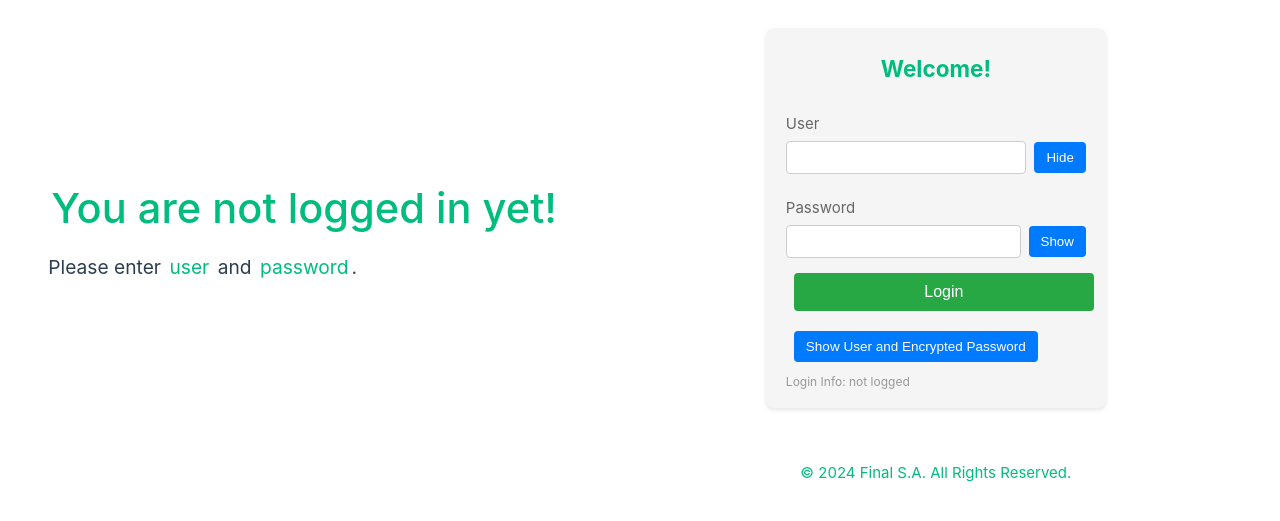
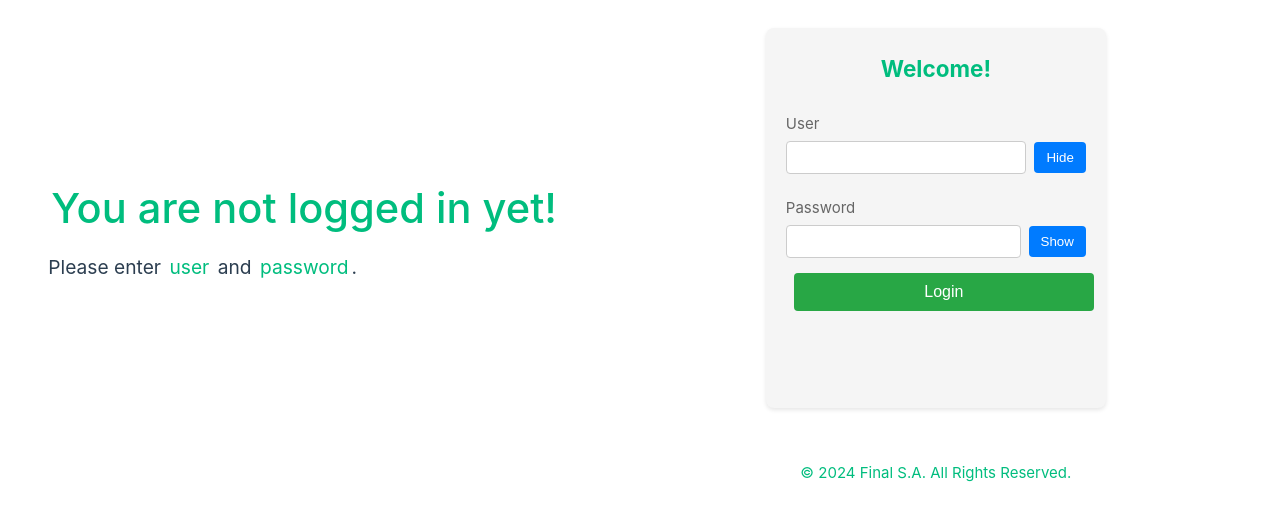
Before and after one commit to giuli9r/final-walletX, a Vue app: page /login in a window 1280 px wide. Shown: the part 167-688 px from the top of the page. Built offline with nearby package versions, Linux system fonts and the light colour scheme.

Commit message:
delete imp, try routing, work w created() and template

```diff
--- a/src/views/LoginView.vue
+++ b/src/views/LoginView.vue
@@ -1,7 +1,7 @@
 <script>
 import { useLoginStore } from '@/stores/loginStore.js';
 import { handleLogin } from '@/services/loginService.js';
-
+// import { useRouter } from 'vue-router';
 
 export default {
   data() {
@@ -10,15 +10,16 @@ export default {
       password: '',
       showUsername: true,
       showPassword: false,
-      logged: false,
-      loginStore: useLoginStore() // Referencia unica
+      isLogged: false,
+      loginStore: useLoginStore(),
+      // router: useRouter() // Referencia unica
     };
   },
   created() {
-    // Inicializamos las variables desde el store
-    this.showUsername = this.loginStore.showUsername;
-    this.showPassword = this.loginStore.showPassword;
-    this.logged = this.loginStore.isLogged;
+    // Inicializamos las variables desde el store si existen
+    this.showUsername = this.loginStore.showUsername ?? "";
+    this.showPassword = this.loginStore.showPassword ?? "";
+    this.isLogged = this.loginStore.isLogged ?? false;
   },
   watch: {
     'loginStore.showUsername'(newValue) {
@@ -28,7 +29,7 @@ export default {
       this.showPassword = newValue;
     },
     'loginStore.isLogged'(newValue) {
-      this.logged = newValue;
+      this.isLogged = newValue;
     }
   },
   methods: {
@@ -36,6 +37,9 @@ export default {
       // Implementar verificación de usuario
       if (this.username !== '' && this.password !== '') { // change to OR
         handleLogin(this.username, this.password);
+        // const router = useRouter() // Referencia unica
+        // router.push('/'); // Redirige al usuario a la ruta de inicio
+        this.$router.push('/')
       } else {
         alert('Empty values are not allowed.');
       }
@@ -84,12 +88,12 @@ export default {
         </div>
       </div>
 
-      <button class="login-button" @click="handleLogin(username.value, password.value)">Login</button>
-      <button id="showUP" style="margin-top: 20px; font-size: 0.9em;" v-show="!this.logged" @click="alertUP">
+      <button class="login-button" @click="handleLogin()">Login</button>
+      <!-- <button id="showUP" style="margin-top: 20px; font-size: 0.9em;" v-show="!this.logged" @click="alertUP">
         Show User and Encrypted Password
-      </button>
-      <p style="font-size: 0.8em; color: #999; margin-top: 10px;" v-show="this.logged">Login Info: logged</p>
-      <p style="font-size: 0.8em; color: #999; margin-top: 10px;" v-show="!this.logged">Login Info: not logged</p>
+      </button> -->
+      <!-- <p style="font-size: 0.8em; color: #999; margin-top: 10px;" v-show="this.logged">Login Info: logged</p>
+      <p style="font-size: 0.8em; color: #999; margin-top: 10px;" v-show="!this.logged">Login Info: not logged</p> -->
     </div>
     <footer class="green">
       <span class="pa"> © 2024 Final S.A. All Rights Reserved. </span>
```
